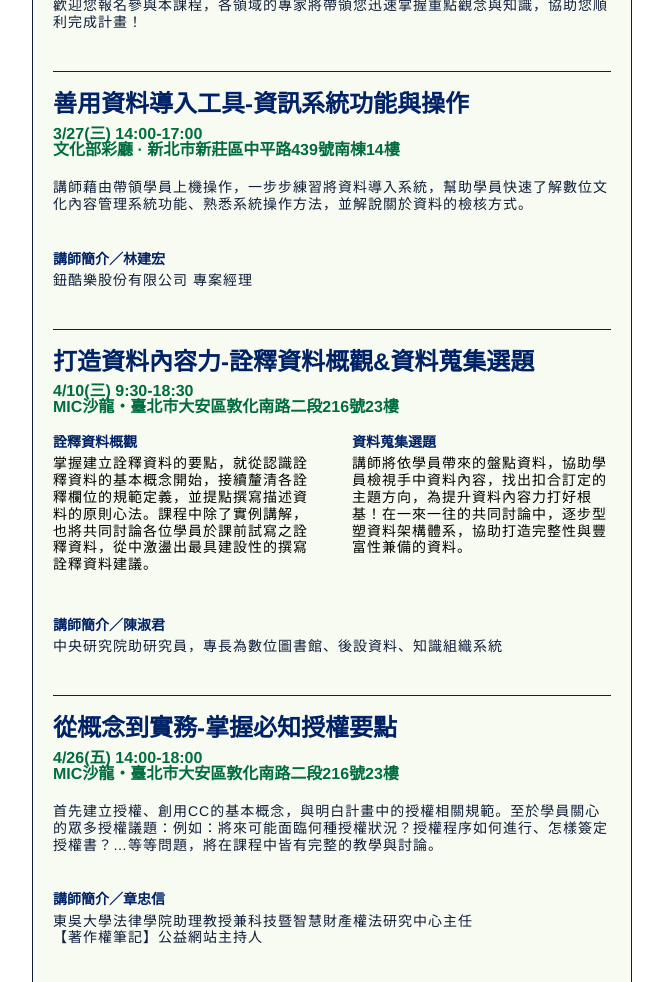
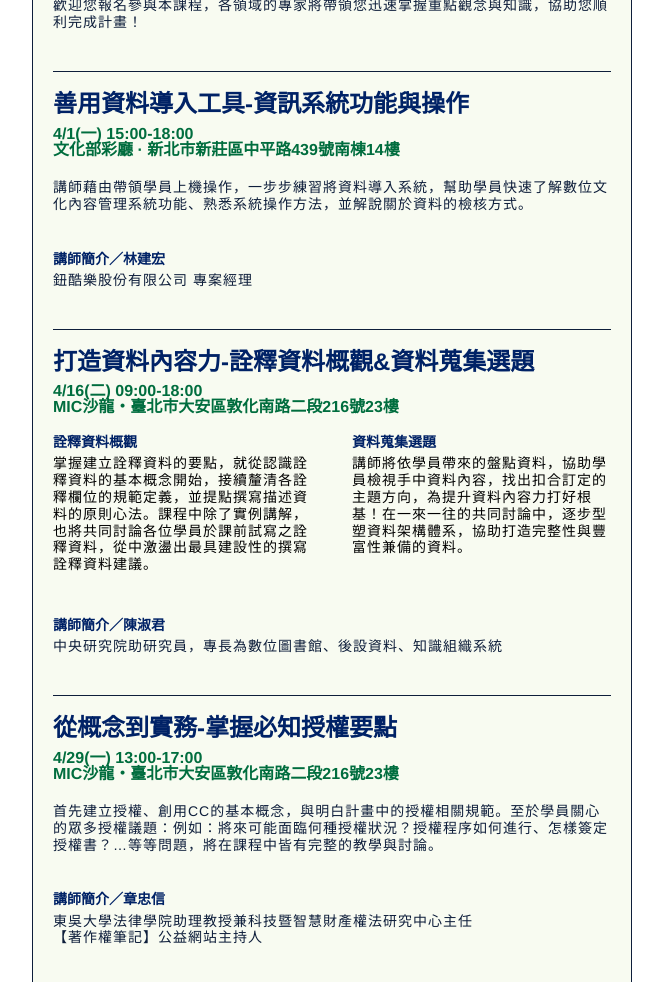
Before and after one commit to yanyiyi/mocmo_news, a plain HTML site: page ntw.html in a window 1280 px wide. Shown: the part 440-1422 px from the top of the page, without its empty margins (308-971 px from the left). Drawn offline with Linux system fonts and the light colour scheme.

Commit message:
Update ntw.html
北台灣更新

```diff
--- a/ntw.html
+++ b/ntw.html
@@ -930,7 +930,7 @@
 
 
                                             <h2><a href="https://IEvents.iii.org.tw/EventS.aspx?t=0&id=460" target="_blank">善用資料導入工具-資訊系統功能與操作</a></h2>
-                                            <h3>3/27(三) 14:00-17:00 <br />文化部彩廳 · 新北市新莊區中平路439號南棟14樓</h3> <br />
+                                            <h3>4/1(一) 15:00-18:00<br />文化部彩廳 · 新北市新莊區中平路439號南棟14樓</h3> <br />
                                             講師藉由帶領學員上機操作，一步步練習將資料導入系統，幫助學員快速了解數位文化內容管理系統功能、熟悉系統操作方法，並解說關於資料的檢核方式。
                                             <br><br /><br />
                                             <h4>講師簡介／林建宏</h4>鈕酷樂股份有限公司 專案經理
@@ -947,7 +947,7 @@
                                     <tr>
                                         <td valign="top" class="bodyContent" mc:edit="body_content" style="width:100% padding-bottom:0px">
                                             <h2> <a href="https://IEvents.iii.org.tw/EventS.aspx?t=0&id=460" target="_blank">打造資料內容力-詮釋資料概觀&資料蒐集選題</a></h2>
-                                            <h3>4/10(三) 9:30-18:30<br />MIC沙龍‧臺北市大安區敦化南路二段216號23樓 </h3>
+                                            <h3>4/16(二) 09:00-18:00<br />MIC沙龍‧臺北市大安區敦化南路二段216號23樓 </h3>
 
                                             <table border="0" cellpadding="0" cellspacing="0" width="100%" id="templateColumns">
 
@@ -1001,7 +1001,7 @@
 
                                                     <td valign="top" class="bodyContent" mc:edit="body_content">
                                                         <h2><a href="https://IEvents.iii.org.tw/EventS.aspx?t=0&id=460" target="_blank">從概念到實務-掌握必知授權要點 </a></h2>
-                                                        <h3>4/26(五) 14:00-18:00<br />MIC沙龍‧臺北市大安區敦化南路二段216號23樓</h3><br />
+                                                        <h3>4/29(一) 13:00-17:00<br />MIC沙龍‧臺北市大安區敦化南路二段216號23樓</h3><br />
 
                                                         首先建立授權、創用CC的基本概念，與明白計畫中的授權相關規範。至於學員關心的眾多授權議題：例如：將來可能面臨何種授權狀況？授權程序如何進行、怎樣簽定授權書？…等等問題，將在課程中皆有完整的教學與討論。
                                                         <br /><br /><br />
```
